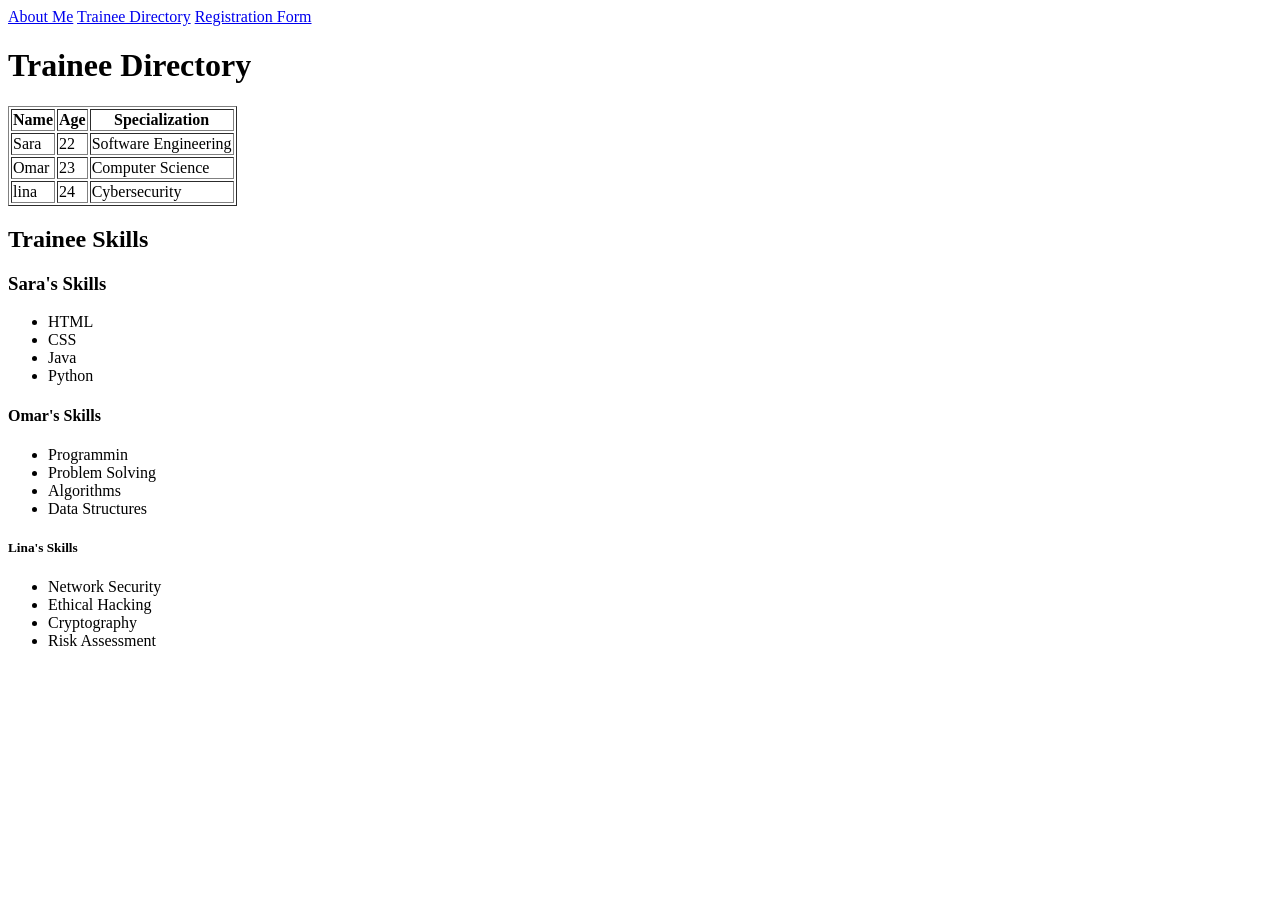
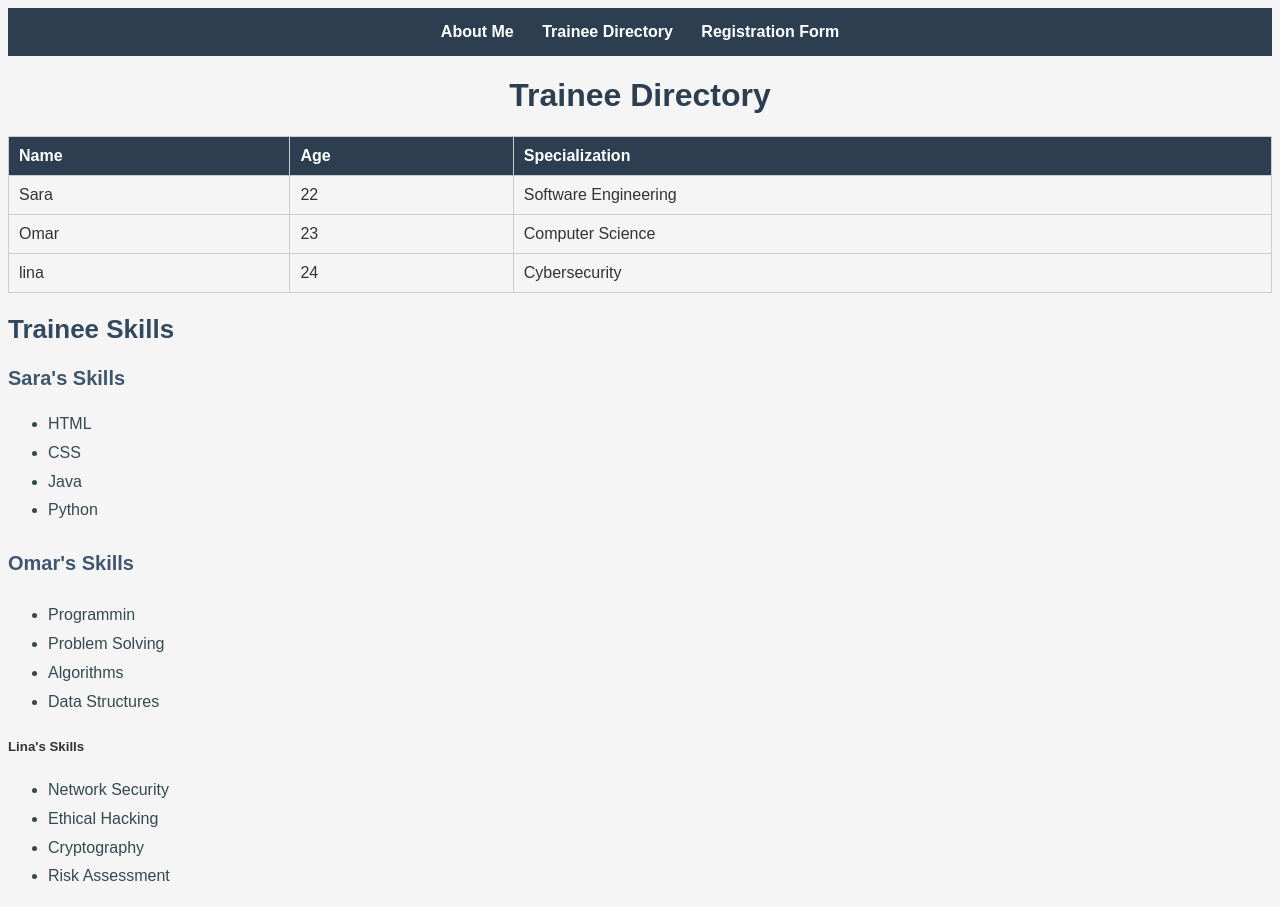
Before and after one commit to zainamutawe/week-1-html-portfolio, a plain HTML site: page trainee-directory.html in a window 1280 px wide. Before the commit the page ends 800 px from the top, so only its background shows below. Drawn offline with Linux system fonts and the light colour scheme.

Commit message:
Complete Day 6 CSS selectors and typography

```diff
--- /dev/null
+++ b/Week 2 - CSS/style.css
@@ -0,0 +1,102 @@
+body {
+    background-color: #f5f5f5;
+    color: #333333;
+    font-family: Arial, sans-serif;
+}
+
+h1 {
+    color: #2c3e50;
+    font-size: 32px;
+    text-align: center;
+}
+
+h2 {
+    color: #34495e;
+    font-size: 26px;
+}
+
+h3, h4 {
+    color: #40566f;
+    font-size: 20px;
+}
+
+p {
+    font-size: 16px;
+    line-height: 1.6;
+    color: #444444;
+}
+
+a {
+    color: #1a73e8;
+    text-decoration: none;
+    font-size: 16px;
+}
+
+a:hover {
+    color: #0d47a1;
+    text-decoration: underline;
+}
+
+nav {
+    background-color: #2c3e50;
+    padding: 15px;
+    text-align: center;
+}
+
+nav a {
+    color: white;
+    margin: 0 12px;
+    font-weight: bold;
+}
+
+img {
+    width: 250px;
+    height: auto;
+    border-radius: 10px;
+}
+
+table {
+    border-collapse: collapse;
+    width: 100%;
+}
+
+th, td {
+    border: 1px solid #cccccc;
+    padding: 10px;
+    text-align: left;
+}
+
+th {
+    background-color: #2c3e50;
+    color: white;
+    font-weight: bold;
+}
+
+ul {
+    color: #344950;
+    font-size: 16px;
+    line-height: 1.8;
+}
+
+li {
+    font-weight: 500;
+}
+
+lable {
+    color: #2c3e50;
+    font-size: 16px;
+    font-weight: bold;
+}
+
+input {
+    font-size: 16px;
+    color: #333333;
+    font-family: Arial, sans-serif;
+}
+
+button {
+    background-color: #2c3e50;
+    color: white;
+    font-size: 16px;
+    font-weight: bold;
+}
--- a/trainee-directory.html
+++ b/trainee-directory.html
@@ -2,6 +2,7 @@
 <html>
     <head>
         <title>Trainee Directory</title>
+        <link rel="stylesheet" href="Week 2 - CSS/style.css">
     </head>
     <body>
         <nav>
```
Also changed, not shown: personal-page.html (+1 -0 lines), registration-form.html (+1 -0 lines), Week 2 - CSS/images/day-06-personal-page.png (added), Week 2 - CSS/images/day-06-registration-form.png (added), Week 2 - CSS/images/day-06-trainee-directory.png (added), 2 other files.
